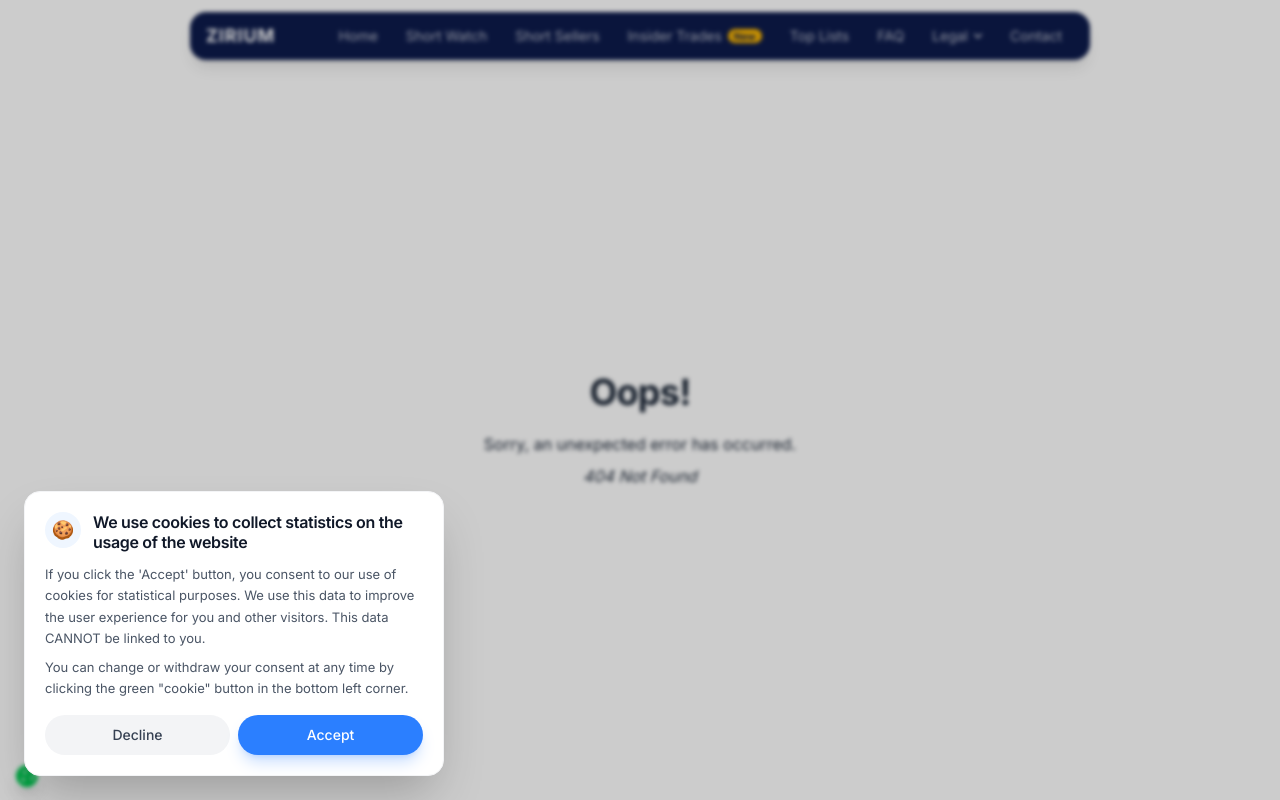
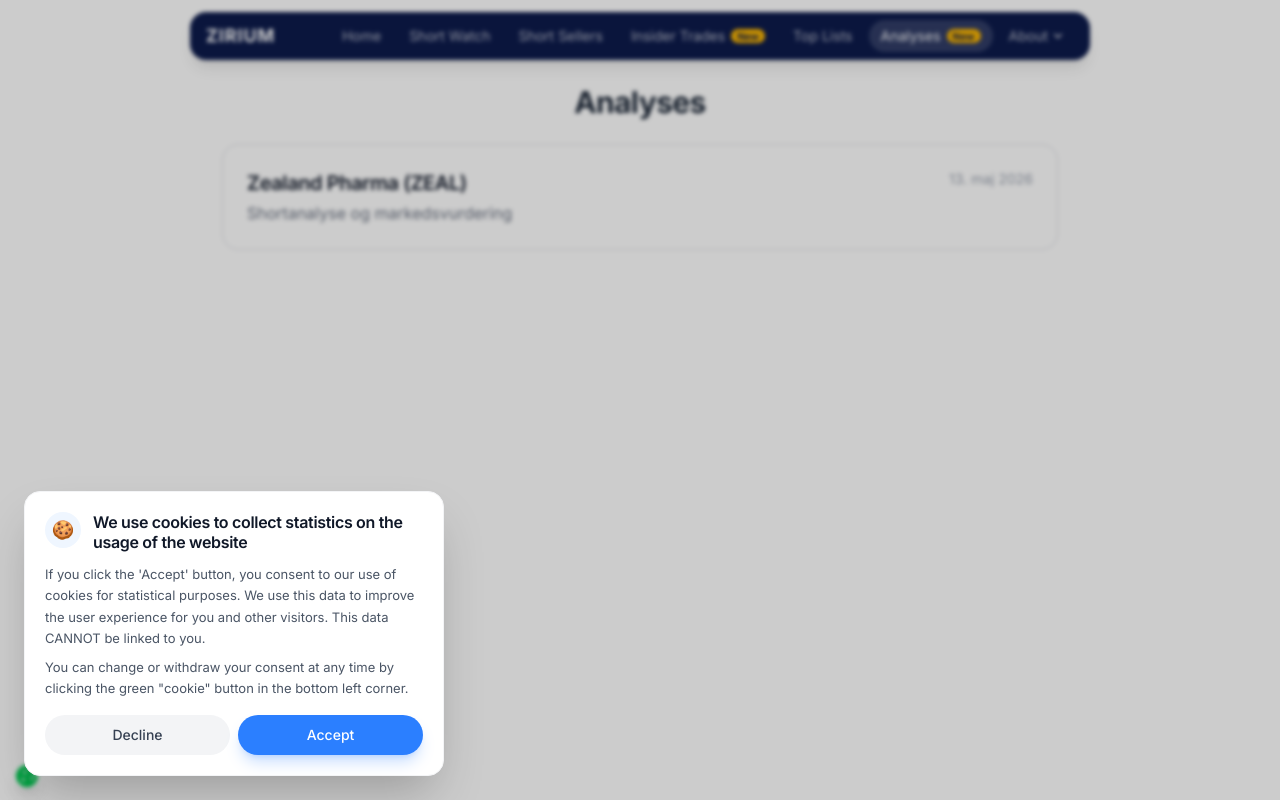
Before and after one commit to araz-code/short_watch_backend, a React (Vite) app in the folder frontend/: page /analyse in a window 1280 px wide. Built offline with nearby package versions, Linux system fonts and the light colour scheme.

Commit message:
add analysis page

```diff
--- a/frontend/src/App.tsx
+++ b/frontend/src/App.tsx
@@ -28,6 +28,7 @@ const FAQPage = lazy(() => import("./routes/FAQPage.tsx"));
 const InsiderTransactionsPage = lazy(() => import("./routes/InsiderTransactionsPage.tsx"));
 const InsiderTransactionDetailsPage = lazy(() => import("./routes/InsiderTransactionDetailsPage.tsx"));
 const ZealAnalysisPage = lazy(() => import("./routes/ZealAnalysisPage.tsx"));
+const AnalysisPage = lazy(() => import("./routes/AnalysisPage.tsx"));
 
 type ConsentButtonProps = {
   onClick: () => void;
@@ -114,6 +115,10 @@ const router = createBrowserRouter([
     element: <ErrorBoundary><InsiderTransactionDetailsPage /></ErrorBoundary>,
   },
   {
+    path: "analyse",
+    element: <ErrorBoundary><AnalysisPage /></ErrorBoundary>,
+  },
+  {
     path: "analyse/zeal",
     element: <ErrorBoundary><ZealAnalysisPage /></ErrorBoundary>,
   },
--- a/frontend/src/components/Navigation.tsx
+++ b/frontend/src/components/Navigation.tsx
@@ -4,7 +4,7 @@ import { useTranslation } from "react-i18next";
 
 const defaultCollapseMenu = {
   mainMenu: true,
-  legalMenu: true,
+  moreMenu: true,
 };
 
 const Navigation: React.FC = () => {
@@ -16,18 +16,22 @@ const Navigation: React.FC = () => {
   const toggleMainMenu = () => {
     setCollapseMenu((prev) => ({
       mainMenu: !prev.mainMenu,
-      legalMenu: true,
+      moreMenu: true,
     }));
   };
 
-  const toggleLegalMenu = () => {
+  const toggleMoreMenu = () => {
     setCollapseMenu((prev) => ({
       ...prev,
-      legalMenu: !prev.legalMenu,
+      moreMenu: !prev.moreMenu,
     }));
   };
 
-  const isLegalActive = [
+  const isAnalysisActive = location.pathname.startsWith("/analyse");
+
+  const isMoreActive = [
+    "/faq",
+    "/contact",
     "/privacy-policy",
     "/cookie-policy",
     "/terms-of-agreement",
@@ -173,27 +177,30 @@ const Navigation: React.FC = () => {
                 </li>
                 <li>
                   <NavLink
-                    to="/faq"
+                    to="/analyse"
                     className={({ isActive }) =>
-                      isActive ? activeLinkClasses : linkClasses
+                      `${isActive || isAnalysisActive ? activeLinkClasses : linkClasses} inline-flex items-center gap-1.5`
                     }
                     onClick={() => setCollapseMenu(defaultCollapseMenu)}
                   >
-                    {t("FAQ")}
+                    {t("Analysis")}
+                    <span className="text-[10px] font-bold px-1.5 py-0.5 rounded-full bg-amber-400 text-[#0d1b4c] leading-none">
+                      {t("New")}
+                    </span>
                   </NavLink>
                 </li>
                 <li className="relative">
                   <button
-                    aria-expanded={!collapseMenu.legalMenu}
+                    aria-expanded={!collapseMenu.moreMenu}
                     className={`flex items-center gap-1.5 w-full md:w-auto ${
-                      isLegalActive ? activeLinkClasses : linkClasses
+                      isMoreActive ? activeLinkClasses : linkClasses
                     }`}
-                    onClick={toggleLegalMenu}
+                    onClick={toggleMoreMenu}
                   >
-                    {t("Legal")}
+                    {t("About")}
                     <svg
                       className={`w-2 h-2 transition-transform ${
-                        collapseMenu.legalMenu ? "" : "rotate-180"
+                        collapseMenu.moreMenu ? "" : "rotate-180"
                       }`}
                       aria-hidden="true"
                       xmlns="http://www.w3.org/2000/svg"
@@ -211,11 +218,37 @@ const Navigation: React.FC = () => {
                   </button>
                   <div
                     className={`md:absolute md:z-10 md:right-0 md:mt-2 md:w-48 md:rounded-xl md:shadow-xl bg-white dark:bg-[#19191f] md:border md:border-gray-200 dark:md:border-gray-700 text-gray-800 dark:text-white overflow-hidden ${
-                      collapseMenu.legalMenu ? "hidden" : ""
+                      collapseMenu.moreMenu ? "hidden" : ""
                     }`}
                   >
                     <ul className="text-sm py-1">
                       <li>
+                        <NavLink
+                          to="/faq"
+                          className={({ isActive }) =>
+                            `block px-4 py-2.5 hover:bg-gray-50 dark:hover:bg-white/5 transition-colors ${
+                              isActive ? "text-blue-500 font-medium" : ""
+                            }`
+                          }
+                          onClick={() => setCollapseMenu(defaultCollapseMenu)}
+                        >
+                          {t("FAQ")}
+                        </NavLink>
+                      </li>
+                      <li>
+                        <NavLink
+                          to="/contact"
+                          className={({ isActive }) =>
+                            `block px-4 py-2.5 hover:bg-gray-50 dark:hover:bg-white/5 transition-colors ${
+                              isActive ? "text-blue-500 font-medium" : ""
+                            }`
+                          }
+                          onClick={() => setCollapseMenu(defaultCollapseMenu)}
+                        >
+                          {t("Contact")}
+                        </NavLink>
+                      </li>
+                      <li className="border-t border-gray-100 dark:border-gray-700">
                         <NavLink
                           to="/privacy-policy"
                           className={({ isActive }) =>
@@ -257,23 +290,12 @@ const Navigation: React.FC = () => {
                     </ul>
                   </div>
                 </li>
-                <li>
-                  <NavLink
-                    to="/contact"
-                    className={({ isActive }) =>
-                      isActive ? activeLinkClasses : linkClasses
-                    }
-                    onClick={() => setCollapseMenu(defaultCollapseMenu)}
-                  >
-                    {t("Contact")}
-                  </NavLink>
-                </li>
               </ul>
             </div>
           </div>
         </nav>
       </div>
-      {(!collapseMenu.mainMenu || !collapseMenu.legalMenu) && (
+      {(!collapseMenu.mainMenu || !collapseMenu.moreMenu) && (
         <div
           role="button"
           aria-label="Close menu"
--- a/frontend/src/locales/da/translation.json
+++ b/frontend/src/locales/da/translation.json
@@ -1,6 +1,8 @@
 {
   "translation": {
     "My list": "Min liste",
+    "See all": "Se alle",
+    "In-depth analysis of short positions in Danish stocks.": "Dybdegående analyser af short-positioner i danske aktier.",
     "Symbol": "Symbol",
     "Name": "Navn",
     "Date": "Dato",
@@ -99,6 +101,8 @@
     "NEWS 31-08-2024: ": "NYHED 31-08-2024: ",
     "A new service (Short Sellers) where you can get insight into hedge funds with significant short positions in Danish stocks (over 0.5%). You can see which positions they currently hold and which they have held historically.": "En ny service (Short Sellers), hvor man kan få indblik i de hedgefonde, der har større shortpositioner i danske aktier (over 0,5%). Man kan se, hvilke positioner de har nu, og hvilke de har haft historisk.",
     "Home": "Hjem",
+    "Analysis": "Analyser",
+    "About": "Om",
     "Legal": "Juridisk",
     "Products": "Produkter",
     "Do you have any questions, feedback, or need assistance? We are always ready to help you. Please feel free to contact us via email, and we will do our best to respond to your inquiry as quickly as possible.": "Har du spørgsmål, feedback eller brug for assistance? Vi står altid klar til at hjælpe dig. Du er meget velkommen til at kontakte os via e-mail, og vi vil gøre vores bedste for at besvare din henvendelse så hurtigt som muligt.",
--- a/frontend/src/locales/en/translation.json
+++ b/frontend/src/locales/en/translation.json
@@ -1,6 +1,8 @@
 {
   "translation": {
     "My list": "My list",
+    "See all": "See all",
+    "In-depth analysis of short positions in Danish stocks.": "In-depth analysis of short positions in Danish stocks.",
     "Symbol": "Symbol",
     "Name": "Name",
     "Date": "Date",
@@ -99,6 +101,8 @@
     "NEWS 31-08-2024: ": "NEWS 31-08-2024: ",
     "A new service (Short Sellers) where you can get insight into hedge funds with significant short positions in Danish stocks (over 0.5%). You can see which positions they currently hold and which they have held historically.": "A new service (Short Sellers) where you can get insight into hedge funds with significant short positions in Danish stocks (over 0.5%). You can see which positions they currently hold and which they have held historically.",
     "Home": "Home",
+    "Analysis": "Analyses",
+    "About": "About",
     "Legal": "Legal",
     "Products": "Products",
     "Do you have any questions, feedback, or need assistance? We are always ready to help you. Please feel free to contact us via email, and we will do our best to respond to your inquiry as quickly as possible.": "Do you have any questions, feedback, or need assistance? We are always ready to help you. Please feel free to contact us via email, and we will do our best to respond to your inquiry as quickly as possible.",
--- /dev/null
+++ b/frontend/src/routes/AnalysisPage.tsx
@@ -0,0 +1,71 @@
+import { useEffect } from "react";
+import { Link } from "react-router-dom";
+import { useTranslation } from "react-i18next";
+import PageTemplate from "../components/PageTemplate";
+import { trackPageView } from "../analytics";
+
+interface AnalysisEntry {
+  slug: string;
+  title: string;
+  subtitle: string;
+  date: string;
+}
+
+const analyses: AnalysisEntry[] = [
+  {
+    slug: "zeal",
+    title: "Zealand Pharma (ZEAL)",
+    subtitle: "Shortanalyse og markedsvurdering",
+    date: "13. maj 2026",
+  },
+];
+
+const AnalysisPage: React.FC = () => {
+  const { t } = useTranslation();
+
+  useEffect(() => {
+    trackPageView("/analyse", "analysis_overview");
+  }, []);
+
+  return (
+    <PageTemplate>
+      <title>Zirium | {t("Analysis")}</title>
+      <meta
+        name="description"
+        content="Dybdegående analyser af short-positioner i danske aktier."
+      />
+
+      <div className="w-full max-w-[900px] mx-auto px-5 sm:px-8">
+        <h1 className="text-2xl lg:text-3xl text-center py-6 dark:text-white">
+          {t("Analysis")}
+        </h1>
+
+        <div className="flex flex-col gap-4">
+          {analyses.map((a) => (
+            <Link
+              key={a.slug}
+              to={`/analyse/${a.slug}`}
+              className="group block rounded-2xl border border-gray-200 dark:border-gray-700 bg-white dark:bg-[#19191f] p-5 sm:p-6 transition-all hover:shadow-lg hover:border-gray-300 dark:hover:border-gray-600"
+            >
+              <div className="flex items-start justify-between gap-4">
+                <div className="min-w-0">
+                  <h2 className="text-lg sm:text-xl font-semibold text-gray-900 dark:text-white group-hover:text-blue-600 dark:group-hover:text-blue-400 transition-colors">
+                    {a.title}
+                  </h2>
+                  <p className="text-gray-500 dark:text-gray-400 mt-1">
+                    {a.subtitle}
+                  </p>
+                </div>
+                <span className="shrink-0 text-sm text-gray-400 dark:text-gray-500">
+                  {a.date}
+                </span>
+              </div>
+            </Link>
+          ))}
+        </div>
+      </div>
+    </PageTemplate>
+  );
+};
+
+export default AnalysisPage;
--- a/frontend/src/routes/ZealAnalysisPage.tsx
+++ b/frontend/src/routes/ZealAnalysisPage.tsx
@@ -1,4 +1,6 @@
 import { useEffect, useState, useCallback } from "react";
+import { useNavigate } from "react-router-dom";
+import { useTranslation } from "react-i18next";
 import PageTemplate from "../components/PageTemplate";
 import { trackPageView } from "../analytics";
 import { HOST } from "../apis/ShortPositionAPI";
@@ -271,6 +273,9 @@ function SellerRow({ name, position, date, desc, i }: { name: string; position:
 
 // ─── main component ──────────────────────────────────────────────────────────
 const ZealAnalysisPage: React.FC = () => {
+  const navigate = useNavigate();
+  const { t } = useTranslation();
+
   useEffect(() => {
     trackPageView("/analyse/zeal", "zeal_analysis");
     fetch(`${HOST}/stats/visit/zeal-analysis/`).catch(() => {});
@@ -313,10 +318,26 @@ const ZealAnalysisPage: React.FC = () => {
       <title>Zirium | Zealand Pharma (ZEAL) - Shortanalyse</title>
       <meta name="description" content="Dybdegående analyse af short-positioner i Zealand Pharma (ZEAL). Hvem shorter, hvor meget, og hvorfor?" />
 
-      <article className="w-full max-w-[900px] mx-auto px-5 sm:px-8 py-10 sm:py-16">
+      <article className="w-full max-w-[900px] mx-auto px-5 sm:px-8 pb-10 sm:pb-16">
+        <button
+          className="text-blue-500 hover:text-blue-700 bg-transparent border-none text-base inline-flex items-center gap-1.5 focus:ring-2 focus:ring-blue-300 rounded-sm min-h-[44px] min-w-[44px]"
+          onClick={() => {
+            if (
+              window.history.length > 1 &&
+              window.history.state.idx > 0
+            ) {
+              navigate(-1);
+            } else {
+              navigate("/analyse");
+            }
+          }}
+        >
+          <span aria-hidden="true">←</span>
+          {t("Back")}
+        </button>
 
         {/* ── Header ── */}
-        <header className="mb-10">
+        <header className="mb-10 mt-4">
           <p className="text-sm text-gray-400 dark:text-gray-500 mb-4">Analyse lavet af Araz Bayat Makoo (Zirium) - 13. maj 2026</p>
           <h1 className="text-3xl sm:text-4xl font-bold tracking-tight text-gray-900 dark:text-white mb-3 leading-tight">
             Zealand Pharma (ZEAL)
```
